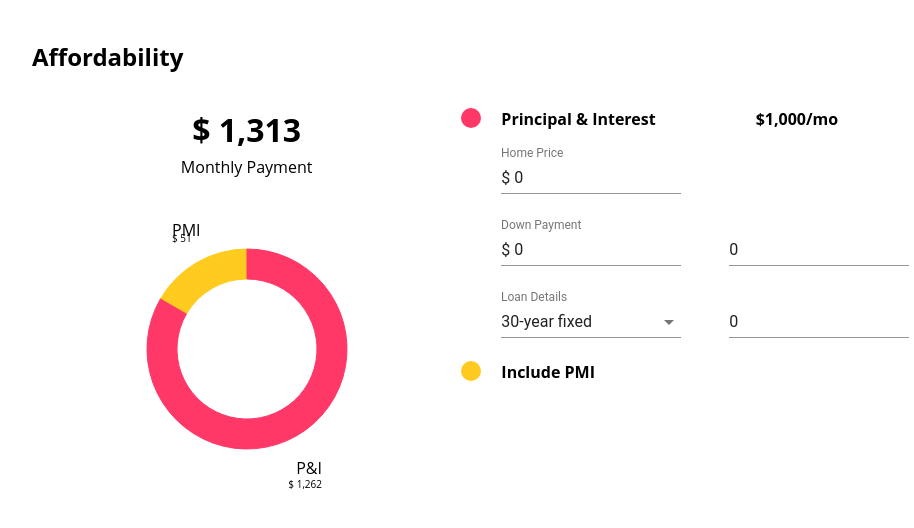
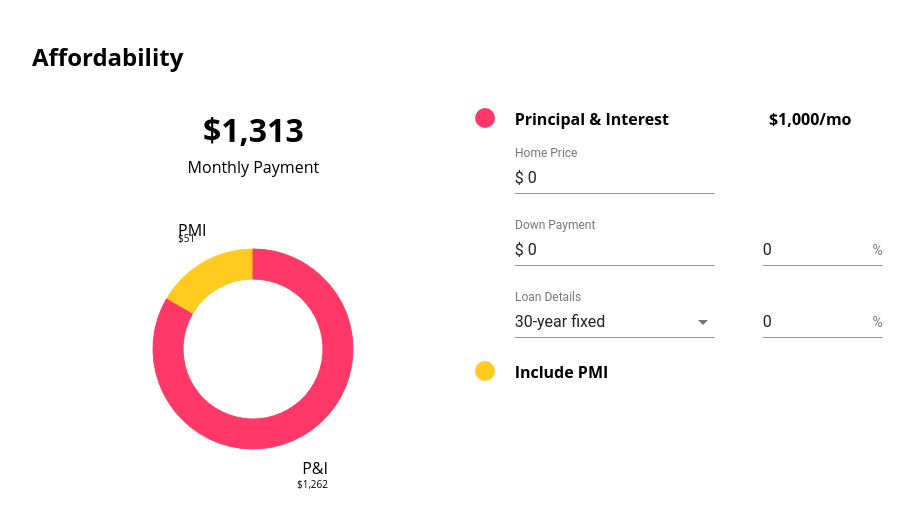
Before and after one commit to PropertySimple/ReactChallene, a React (Create React App) app in the folder mortgage-calculator/: page / in a window 1280 px wide. Shown: the top 528 px of the page, without its empty margins (96-1010 px from the left). Built offline with nearby package versions, Linux system fonts and the light colour scheme.

Commit message:
Add percentage symbol

```diff
--- a/mortgage-calculator/src/components/Inputs.js
+++ b/mortgage-calculator/src/components/Inputs.js
@@ -4,6 +4,7 @@ import { withStyles } from '@material-ui/core/styles';
 import TextField from '@material-ui/core/TextField';
 import MenuItem from '@material-ui/core/MenuItem';
 import NumberFormat from 'react-number-format';
+import InputAdornment from '@material-ui/core/InputAdornment';
 
 const Form = styled.form`
   display: flex;
@@ -38,10 +39,15 @@ const styles = theme => ({
   textField: {
     marginLeft: '40px',
     marginRight: theme.spacing.unit,
-    width: 180,
+    width: 200,
+  },
+  percentage: {
+    marginLeft: '40px',
+    marginRight: theme.spacing.unit,
+    width: 120,
   },
   menu: {
-    width: 180,
+    width: 200,
   },
 });
 
@@ -133,10 +139,13 @@ class Inputs extends Component {
           />
           <TextField
             label=" "
-            className={classes.textField}
+            className={classes.percentage}
             value={downPercentage}
             onChange={this.handleChange('downPercentage')}
             margin="normal"
+            InputProps={{
+              endAdornment: <InputAdornment position="end">%</InputAdornment>,
+            }}
           />
         </Row>
 
@@ -162,13 +171,15 @@ class Inputs extends Component {
           </TextField>
           <TextField
             label=" "
-            className={classes.textField}
+            className={classes.percentage}
             value={interest}
             onChange={this.handleChange('interest')}
             margin="normal"
+            InputProps={{
+              endAdornment: <InputAdornment position="end">%</InputAdornment>,
+            }}
           />
         </Row>
-
 
         <Row title><Circle color="#ffcb1f" /><Title>{"Include PMI"}</Title></Row>
       </Form>
--- a/mortgage-calculator/src/components/PieChart.js
+++ b/mortgage-calculator/src/components/PieChart.js
@@ -27,12 +27,12 @@ export default class extends Component {
       {
         angle: 300,
         label: 'P&I',
-        subLabel: <NumberFormat value={this.props.principalAndInterest} displayType={'text'} thousandSeparator={true} prefix={'$ '} renderText={value => value} />,
+        subLabel: <NumberFormat value={this.props.principalAndInterest} displayType={'text'} thousandSeparator={true} prefix={'$'} renderText={value => value} />,
         color:'#ff3867'},
       {
         angle: 60,
         label: 'PMI',
-        subLabel: <NumberFormat value={this.props.pmi} displayType={'text'} thousandSeparator={true} prefix={'$ '} renderText={value => value} />,
+        subLabel: <NumberFormat value={this.props.pmi} displayType={'text'} thousandSeparator={true} prefix={'$'} renderText={value => value} />,
         color:'#ffcb1f'
       }
     ];
@@ -40,7 +40,7 @@ export default class extends Component {
     return (
       <PieChart>
         <MonthlyPayment>
-          <NumberFormat value={this.props.principalAndInterest + this.props.pmi} displayType={'text'} thousandSeparator={true} prefix={'$ '} />
+          <NumberFormat value={this.props.principalAndInterest + this.props.pmi} displayType={'text'} thousandSeparator={true} prefix={'$'} />
         </MonthlyPayment>
         <Title>Monthly Payment</Title>
         <RadialChart
```
